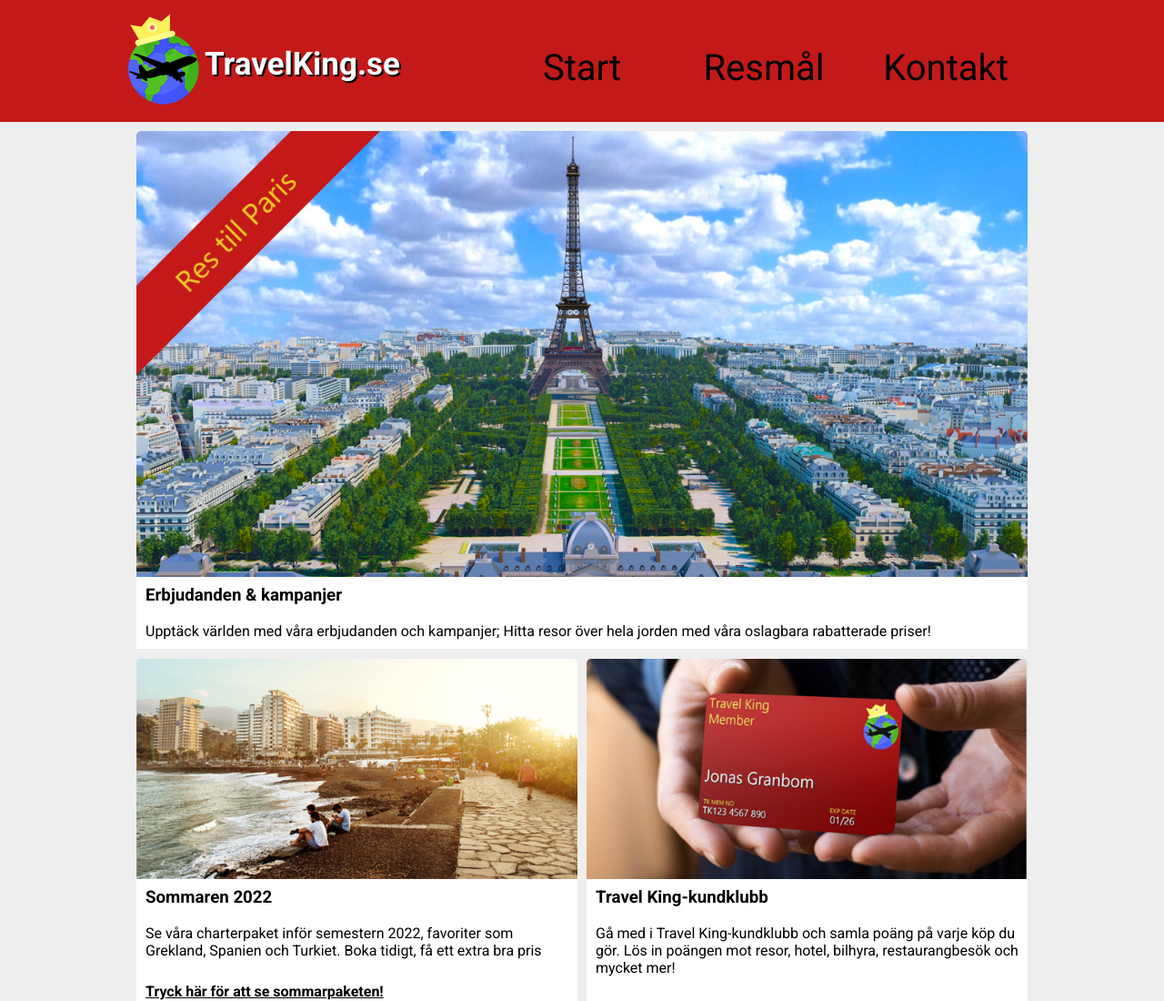
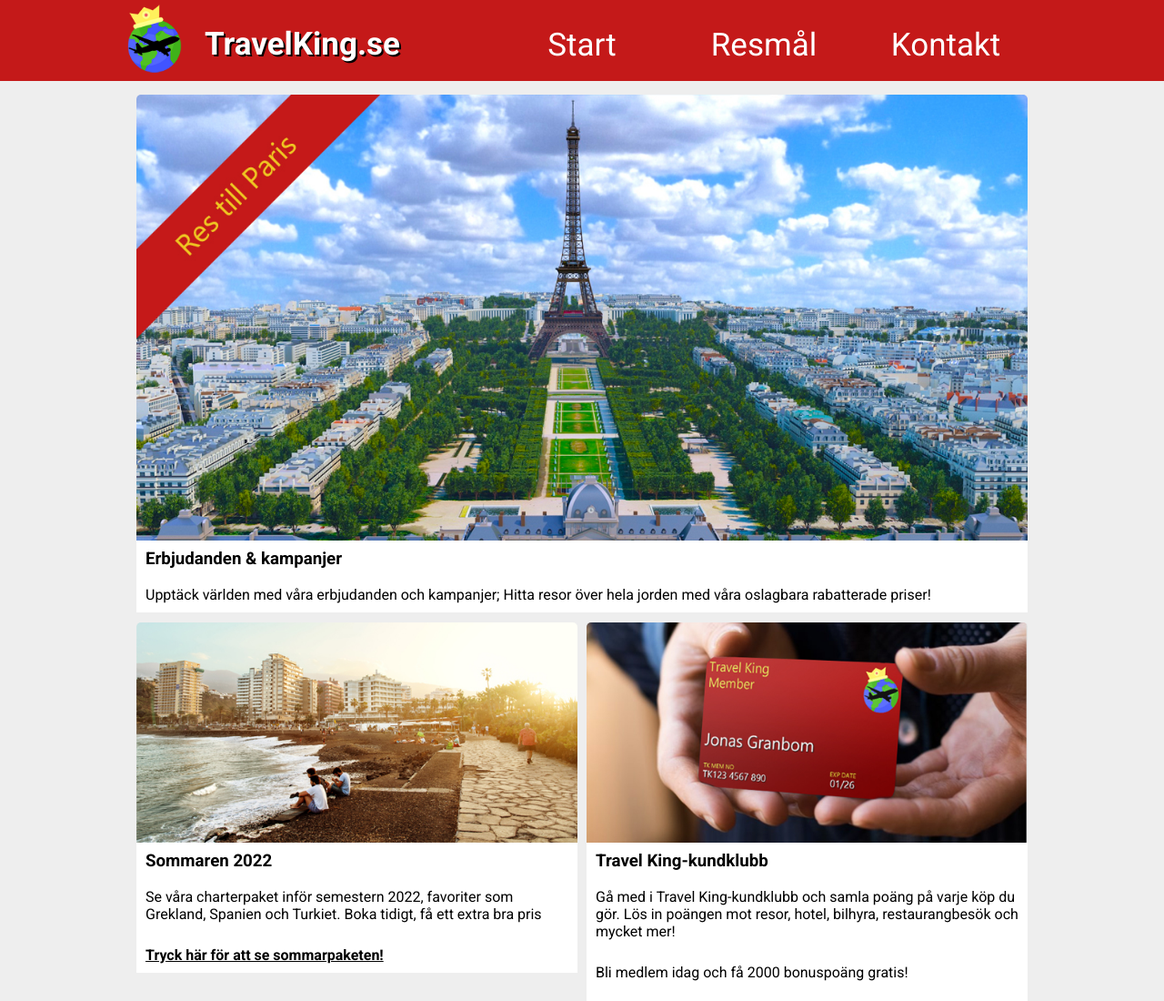
Before and after one commit to JensBilling/travelking, a plain HTML site: page index.html in a window 1280 px wide. Shown: the top 1100 px of the page at 91% size. Drawn offline with Linux system fonts and the light colour scheme; a web font is replaced by a local one.

Commit message:
minor design tweaks to make desktop header slimmer

```diff
--- a/css/style.css
+++ b/css/style.css
@@ -227,7 +227,7 @@ footer {
         padding: 5px;
         text-align: center;
         text-decoration: none;
-        color: #000000;
+        color: white;
 
     }
 
@@ -275,7 +275,7 @@ footer {
 @media screen and (min-width: 1025px) {
     header {
         background-color: #c41919;
-        padding: 15px;
+        padding: 5px;
     }
 
     #centerPcHeaderContainer{
@@ -289,7 +289,14 @@ footer {
         padding-top: 0;
         padding-bottom: 0;
         max-width: 300px;
+
     }
+
+    #headerContainer img {
+        height: 75px
+    }
+
+
 
     header p {
         font-family: 'Roboto', sans-serif;
@@ -298,6 +305,7 @@ footer {
         font-size: 35px;
         font-weight: bold;
         float: right;
+        margin-top: 23px;
     }
 
     #navContainerPhone {
@@ -320,16 +328,17 @@ footer {
     }
 
     nav a {
-        font-size: 40px;
+        font-size: 35px;
         padding: 5px;
         text-align: center;
         text-decoration: none;
-        color: #000000;
+        color: white;
 
     }
 
     section {
         clear: both;
+
     }
 
     #gridContainer {
```
